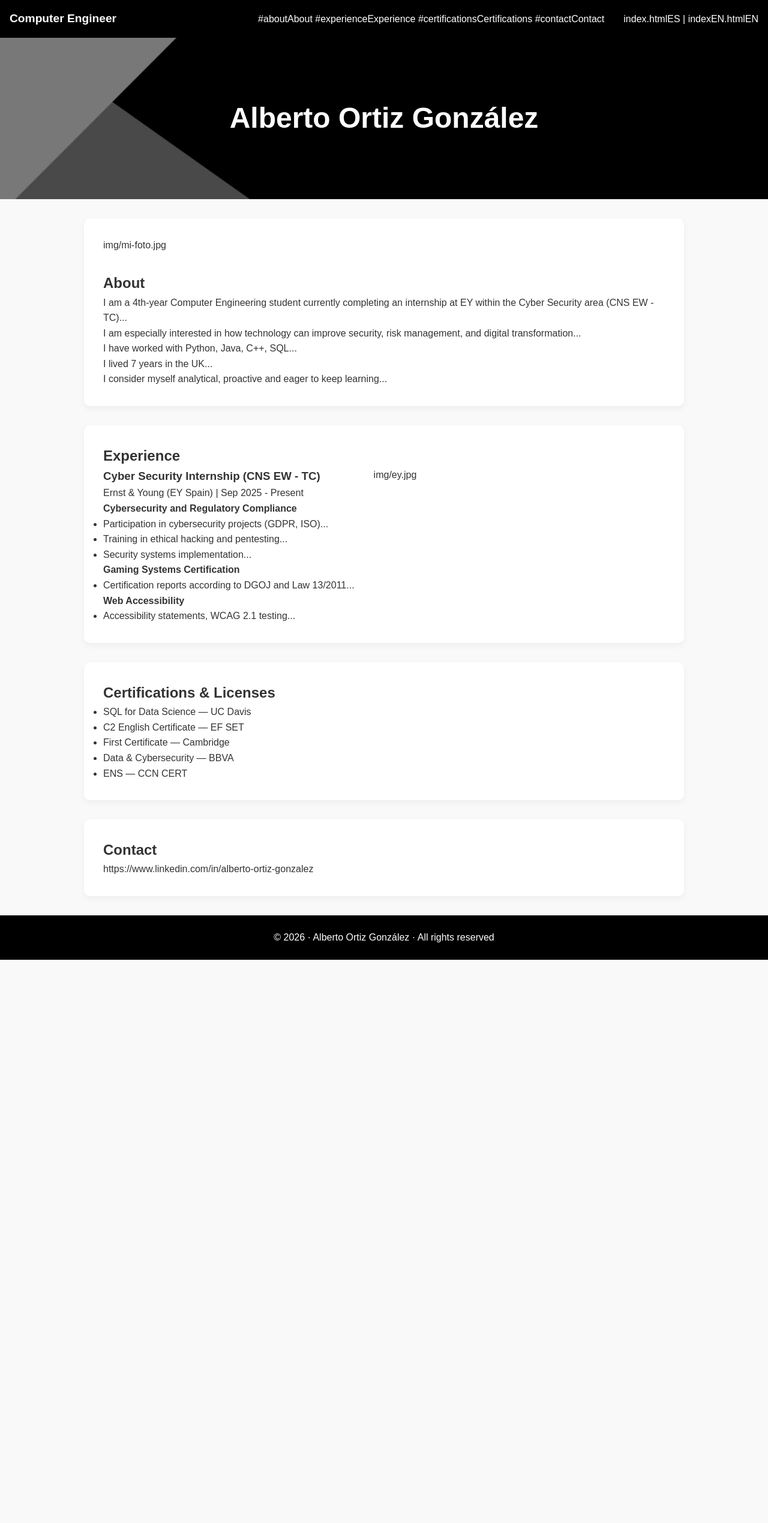
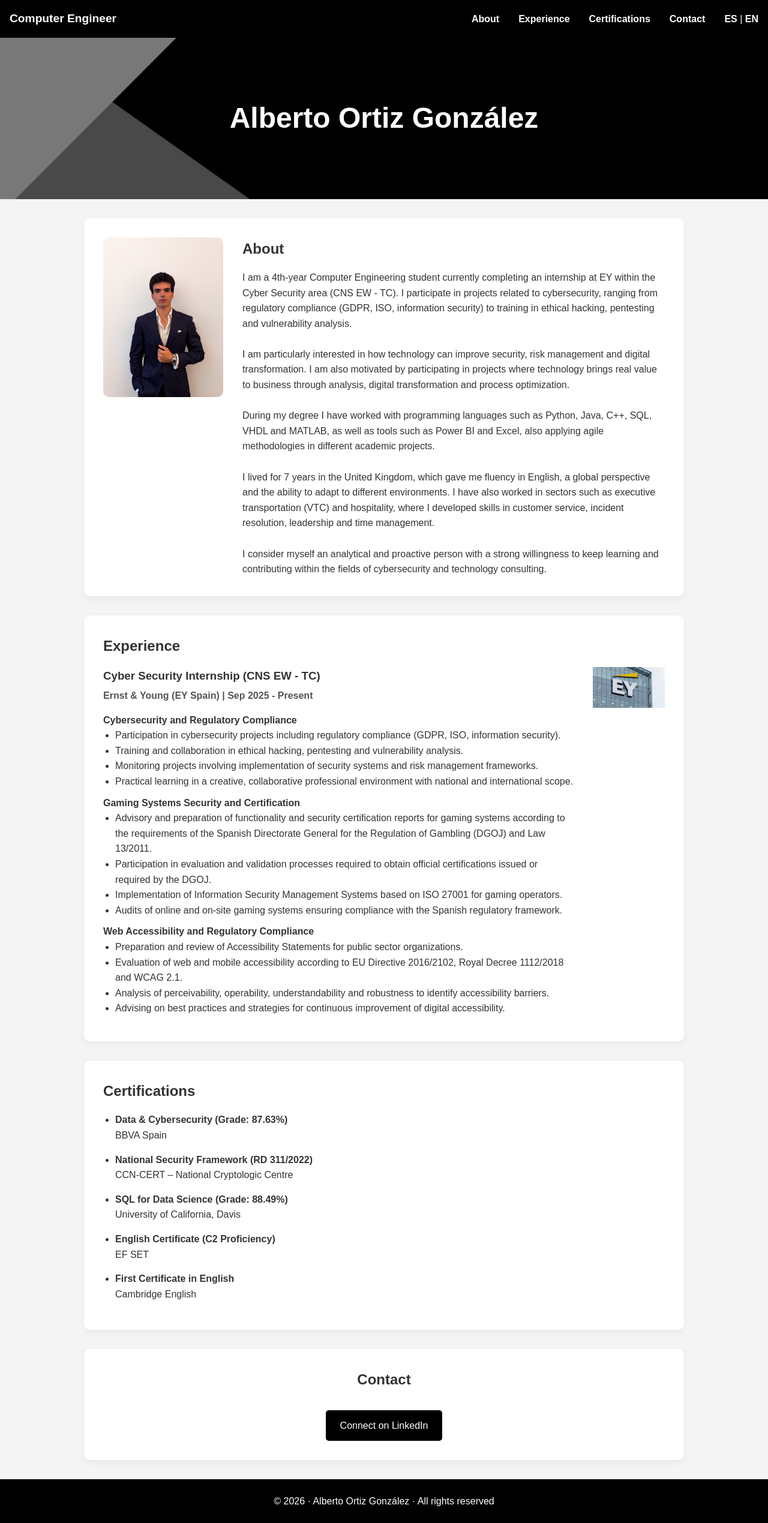
Before and after one commit to albertoruler/web, a plain HTML site: page indexEN.html in a window 1280 px wide. Shown: the whole page at 60% size. Before the commit the page ends 1600 px from the top, so only its background shows below. Drawn offline with Linux system fonts and the light colour scheme.

Commit message:
Update indexEN.html with content and structure changes

```diff
--- a/indexEN.html
+++ b/indexEN.html
@@ -1,144 +1,465 @@
 <!DOCTYPE html>
 <html lang="en">
 <head>
+
 <meta charset="UTF-8">
 <meta name="viewport" content="width=device-width, initial-scale=1.0">
+
 <title>Alberto Ortiz González</title>
 
-<link rel="icon" type="image/png" href="img/favicon.png" />
+<link rel="icon" type="image/png" href="img/favicon.png">
 
-<meta name="description" content="Professional portfolio of Alberto Ortiz González, Computer Engineer specialized in Cybersecurity, compliance, accessibility and pentesting.">
+<meta name="description" content="Professional CV of Alberto Ortiz González, Computer Engineering student specialized in cybersecurity, compliance, web accessibility and pentesting.">
 <meta name="author" content="Alberto Ortiz González">
 
 <style>
-/* SAME CSS AS SPANISH VERSION */
-*{margin:0;padding:0;box-sizing:border-box;font-family:Arial,sans-serif}
-body{background:#f9f9f9;color:#333;line-height:1.6}
-a{text-decoration:none;color:#fff}
-header{background:#000;color:#fff;display:flex;justify-content:space-between;align-items:center;padding:1rem;position:sticky;top:0;z-index:1000}
-header .title{font-size:1.2rem;font-weight:bold}
-.nav-links{display:flex;gap:2rem;align-items:center}
-.nav-links a{font-weight:bold;color:#fff}
-.nav-links a:hover{text-decoration:underline}
-.lang-switch a{color:#fff;font-weight:bold}
-.lang-switch a:hover{text-decoration:underline}
-.menu-toggle{display:none;flex-direction:column;cursor:pointer;gap:5px}
-.menu-toggle span{width:25px;height:3px;background:white}
-.hero-banner{background-image:url('img/banner.jpeg');background-size:cover;background-position:center;padding:6rem 1rem;text-align:center;color:white;position:relative}
-.hero-banner::after{content:"";position:absolute;inset:0;background:rgba(0,0,0,0.45)}
-.hero-banner h1{position:relative;z-index:2;font-size:3rem}
-section{background:white;max-width:1000px;margin:2rem auto;padding:2rem;border-radius:10px;box-shadow:0 4px 12px rgba(0,0,0,0.05)}
-.about-block,.experience-block{display:flex;flex-wrap:wrap;gap:2rem}
-.about-img img,.experience-img img{width:200px;border-radius:10px}
-.experience-img img{width:120px}
-.contact a{background:#000;color:white;padding:.8rem 1.5rem;border-radius:5px;margin-top:10px;display:inline-block}
-footer{background:black;color:white;text-align:center;padding:1.5rem;margin-top:2rem}
+
+/* RESET */
+
+*{
+margin:0;
+padding:0;
+box-sizing:border-box;
+font-family:Arial, sans-serif;
+}
+
+body{
+background:#f4f4f4;
+color:#333;
+line-height:1.6;
+}
+
+/* HEADER */
+
+header{
+background:#000;
+color:#fff;
+display:flex;
+justify-content:space-between;
+align-items:center;
+padding:1rem;
+position:sticky;
+top:0;
+z-index:1000;
+}
+
+.title{
+font-weight:bold;
+font-size:1.2rem;
+}
+
+.nav-links{
+display:flex;
+gap:2rem;
+align-items:center;
+}
+
+.nav-links a{
+color:white;
+font-weight:bold;
+text-decoration:none;
+}
+
+.nav-links a:hover{
+text-decoration:underline;
+}
+
+/* MENU MOBILE */
+
+.menu-toggle{
+display:none;
+flex-direction:column;
+cursor:pointer;
+gap:5px;
+}
+
+.menu-toggle span{
+width:25px;
+height:3px;
+background:white;
+}
+
+/* HERO */
+
+.hero-banner{
+background:url('img/banner.jpeg') center/cover no-repeat;
+padding:6rem 1rem;
+text-align:center;
+color:white;
+position:relative;
+}
+
+.hero-banner::after{
+content:"";
+position:absolute;
+inset:0;
+background:rgba(0,0,0,0.45);
+}
+
+.hero-banner h1{
+position:relative;
+z-index:2;
+font-size:3rem;
+}
+
+/* SECTIONS */
+
+section{
+background:white;
+max-width:1000px;
+margin:2rem auto;
+padding:2rem;
+border-radius:10px;
+box-shadow:0 4px 12px rgba(0,0,0,0.05);
+}
+
+h2{
+margin-bottom:1rem;
+}
+
+/* ABOUT */
+
+.about-block{
+display:flex;
+gap:2rem;
+align-items:flex-start;
+flex-wrap:wrap;
+}
+
+.about-img{
+flex:0 0 200px;
+}
+
+.about-img img{
+width:200px;
+border-radius:10px;
+}
+
+.about-text{
+flex:1;
+}
+
+/* EXPERIENCE */
+
+.experience-block{
+display:flex;
+gap:2rem;
+flex-wrap:wrap;
+}
+
+.experience-text{
+flex:1;
+}
+
+.experience-img{
+display:flex;
+align-items:flex-start;
+}
+
+.experience-img img{
+width:120px;
+}
+
+.experience-block h3{
+margin-bottom:5px;
+}
+
+.experience-company{
+font-weight:bold;
+color:#555;
+margin-bottom:15px;
+}
+
+.experience-block ul{
+margin-left:20px;
+margin-bottom:10px;
+}
+
+/* CERTIFICATIONS */
+
+.certifications ul{
+margin-left:20px;
+}
+
+.certifications li{
+margin-bottom:15px;
+}
+
+/* CONTACT */
+
+.contact{
+text-align:center;
+}
+
+.contact a{
+background:black;
+color:white;
+padding:0.8rem 1.5rem;
+display:inline-block;
+border-radius:5px;
+margin-top:15px;
+text-decoration:none;
+}
+
+.contact a:hover{
+opacity:0.85;
+}
+
+/* FOOTER */
+
+footer{
+background:black;
+color:white;
+text-align:center;
+padding:1.5rem;
+margin-top:2rem;
+}
+
+/* MOBILE */
+
 @media(max-width:800px){
-.menu-toggle{display:flex}
-.nav-links{display:none;position:absolute;top:100%;left:0;width:100%;background:#000;flex-direction:column;text-align:center;padding:1rem}
-.nav-links.show{display:flex}
-.nav-links a{padding:1rem 0;width:100%}
+
+.menu-toggle{
+display:flex;
 }
+
+.nav-links{
+position:absolute;
+top:100%;
+left:0;
+width:100%;
+background:black;
+flex-direction:column;
+text-align:center;
+padding:1rem;
+display:none;
+}
+
+.nav-links.show{
+display:flex;
+}
+
+.nav-links a{
+width:100%;
+padding:1rem 0;
+}
+
+.about-block{
+flex-direction:column;
+align-items:center;
+text-align:center;
+}
+
+.about-img img{
+width:160px;
+}
+
+.experience-block{
+flex-direction:column;
+}
+
+.experience-img{
+justify-content:center;
+margin-top:15px;
+}
+
+}
+
 </style>
 </head>
 
 <body>
 
 <header>
+
 <div class="title">Computer Engineer</div>
 
 <div class="menu-toggle" onclick="toggleMenu()">
-        <span></span><span></span><span></span>
+<span></span>
+<span></span>
+<span></span>
 </div>
 
 <nav class="nav-links">
-        #aboutAbout</a>
-        #experienceExperience</a>
-        #certificationsCertifications</a>
-        #contactContact</a>
 
-        <div class="lang-switch">
-            index.htmlES</a> |
-            indexEN.htmlEN</a>
+<a href="#about">About</a>
+<a href="#experience">Experience</a>
+<a href="#certifications">Certifications</a>
+<a href="#contact">Contact</a>
+
+<div>
+<a href="index.html">ES</a> |
+<a href="indexEN.html">EN</a>
 </div>
+
 </nav>
+
 </header>
+
 
 <div class="hero-banner">
 <h1>Alberto Ortiz González</h1>
 </div>
 
+
 <section id="about">
+
 <div class="about-block">
+
 <div class="about-img">
-            img/mi-foto.jpg
+<img src="img/mi-foto.jpg" alt="Photo Alberto Ortiz">
 </div>
-        <div>
+
+<div class="about-text">
+
 <h2>About</h2>
-            <p>I am a 4th-year Computer Engineering student currently completing an internship at EY within the Cyber Security area (CNS EW - TC)...</p>
-            <p>I am especially interested in how technology can improve security, risk management, and digital transformation...</p>
-            <p>I have worked with Python, Java, C++, SQL...</p>
-            <p>I lived 7 years in the UK...</p>
-            <p>I consider myself analytical, proactive and eager to keep learning...</p>
+
+<p>
+I am a 4th-year Computer Engineering student currently completing an internship at EY within the Cyber Security area (CNS EW - TC). I participate in projects related to cybersecurity, ranging from regulatory compliance (GDPR, ISO, information security) to training in ethical hacking, pentesting and vulnerability analysis.
+</p>
+
+<br>
+
+<p>
+I am particularly interested in how technology can improve security, risk management and digital transformation. I am also motivated by participating in projects where technology brings real value to business through analysis, digital transformation and process optimization.
+</p>
+
+<br>
+
+<p>
+During my degree I have worked with programming languages such as Python, Java, C++, SQL, VHDL and MATLAB, as well as tools such as Power BI and Excel, also applying agile methodologies in different academic projects.
+</p>
+
+<br>
+
+<p>
+I lived for 7 years in the United Kingdom, which gave me fluency in English, a global perspective and the ability to adapt to different environments. I have also worked in sectors such as executive transportation (VTC) and hospitality, where I developed skills in customer service, incident resolution, leadership and time management.
+</p>
+
+<br>
+
+<p>
+I consider myself an analytical and proactive person with a strong willingness to keep learning and contributing within the fields of cybersecurity and technology consulting.
+</p>
+
 </div>
 </div>
+
 </section>
 
+
 <section id="experience">
+
 <h2>Experience</h2>
+
 <div class="experience-block">
-        <div>
+
+<div class="experience-text">
+
 <h3>Cyber Security Internship (CNS EW - TC)</h3>
-            <p>Ernst & Young (EY Spain) | Sep 2025 - Present</p>
+
+<p class="experience-company">
+Ernst & Young (EY Spain) | Sep 2025 - Present
+</p>
 
 <h4>Cybersecurity and Regulatory Compliance</h4>
+
 <ul>
-                <li>Participation in cybersecurity projects (GDPR, ISO)...</li>
-                <li>Training in ethical hacking and pentesting...</li>
-                <li>Security systems implementation...</li>
+<li>Participation in cybersecurity projects including regulatory compliance (GDPR, ISO, information security).</li>
+<li>Training and collaboration in ethical hacking, pentesting and vulnerability analysis.</li>
+<li>Monitoring projects involving implementation of security systems and risk management frameworks.</li>
+<li>Practical learning in a creative, collaborative professional environment with national and international scope.</li>
 </ul>
 
-            <h4>Gaming Systems Certification</h4>
+<h4>Gaming Systems Security and Certification</h4>
+
 <ul>
-                <li>Certification reports according to DGOJ and Law 13/2011...</li>
+<li>Advisory and preparation of functionality and security certification reports for gaming systems according to the requirements of the Spanish Directorate General for the Regulation of Gambling (DGOJ) and Law 13/2011.</li>
+<li>Participation in evaluation and validation processes required to obtain official certifications issued or required by the DGOJ.</li>
+<li>Implementation of Information Security Management Systems based on ISO 27001 for gaming operators.</li>
+<li>Audits of online and on-site gaming systems ensuring compliance with the Spanish regulatory framework.</li>
 </ul>
 
-            <h4>Web Accessibility</h4>
+<h4>Web Accessibility and Regulatory Compliance</h4>
+
 <ul>
-                <li>Accessibility statements, WCAG 2.1 testing...</li>
+<li>Preparation and review of Accessibility Statements for public sector organizations.</li>
+<li>Evaluation of web and mobile accessibility according to EU Directive 2016/2102, Royal Decree 1112/2018 and WCAG 2.1.</li>
+<li>Analysis of perceivability, operability, understandability and robustness to identify accessibility barriers.</li>
+<li>Advising on best practices and strategies for continuous improvement of digital accessibility.</li>
 </ul>
+
 </div>
 
 <div class="experience-img">
-            img/ey.jpg
+<img src="img/ey.jpg" alt="EY Logo">
 </div>
+
 </div>
+
 </section>
 
-<section id="certifications">
-    <h2>Certifications & Licenses</h2>
+
+<section id="certifications" class="certifications">
+
+<h2>Certifications</h2>
+
 <ul>
-        <li>SQL for Data Science — UC Davis</li>
-        <li>C2 English Certificate — EF SET</li>
-        <li>First Certificate — Cambridge</li>
-        <li>Data & Cybersecurity — BBVA</li>
-        <li>ENS — CCN CERT</li>
+
+<li>
+<strong>Data & Cybersecurity (Grade: 87.63%)</strong><br>
+BBVA Spain
+</li>
+
+<li>
+<strong>National Security Framework (RD 311/2022)</strong><br>
+CCN-CERT – National Cryptologic Centre
+</li>
+
+<li>
+<strong>SQL for Data Science (Grade: 88.49%)</strong><br>
+University of California, Davis
+</li>
+
+<li>
+<strong>English Certificate (C2 Proficiency)</strong><br>
+EF SET
+</li>
+
+<li>
+<strong>First Certificate in English</strong><br>
+Cambridge English
+</li>
+
 </ul>
+
 </section>
 
+
 <section id="contact" class="contact">
+
 <h2>Contact</h2>
-    https://www.linkedin.com/in/alberto-ortiz-gonzalez
+
+<a href="https://www.linkedin.com/in/alberto-ortiz-gonzalez" target="_blank">
+Connect on LinkedIn
+</a>
+
 </section>
 
+
 <footer>
+
 © 2026 · Alberto Ortiz González · All rights reserved
+
 </footer>
 
+
 <script>
-function toggleMenu() {
+
+function toggleMenu(){
 document.querySelector('.nav-links').classList.toggle('show');
 }
+
 </script>
 
 </body>
```
Lines whose indentation alone changed are shown as unchanged.
